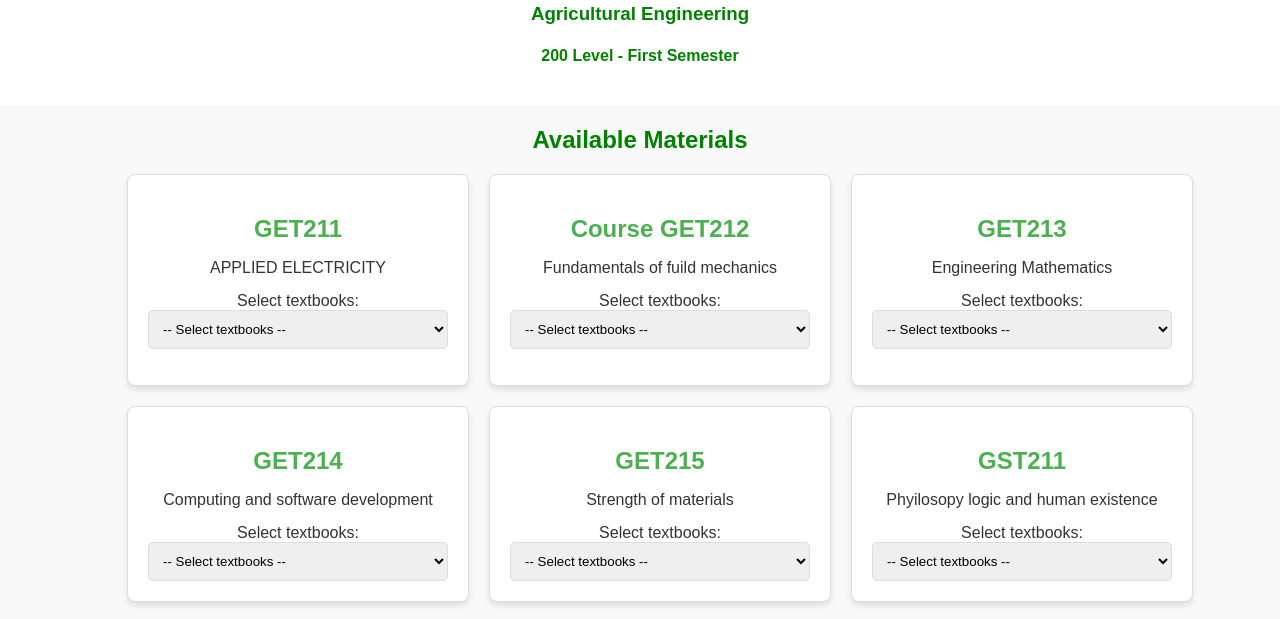
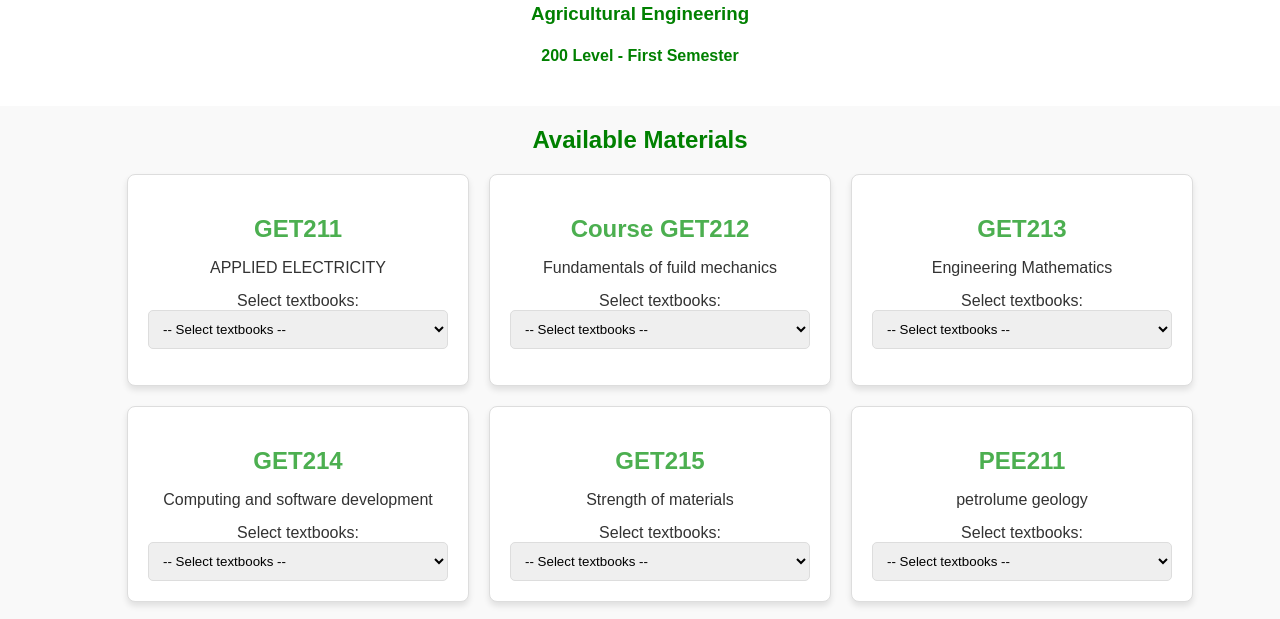
Before and after one commit to NUESAuniuyo/faculty-elibrary-, a plain HTML site: page Pet_Yr2_200L/200level_firstsemesterpetroleum.html in a window 1280 px wide. Shown: the part 255-874 px from the top of the page. Drawn offline with Linux system fonts and the light colour scheme; files whose address does not match are found by name.

Commit message:
Update 200level_firstsemesterpetroleum.html

```diff
--- a/Pet_Yr2_200L/200level_firstsemesterpetroleum.html
+++ b/Pet_Yr2_200L/200level_firstsemesterpetroleum.html
@@ -116,6 +116,19 @@
                         </select>
                       </div>
 
+
+                    <div class="course-card">
+                      <h2>PEE211</h2>
+                      <p>petrolume geology</p>
+                      <form id="petrolume geology">
+                        <label for="textbooks">Select textbooks:</label>
+                        <select onchange="location=this.value">
+                          <option value="">-- Select textbooks --</option>
+                      <option value="https://drive.google.com/file/d/1fcbJEcAmEGrQvhn_hLV-qs9xuW-EKAT_/view?usp=drive_link">PETROLEUM GEOLOGY </option>
+                        </select>
+                      </div>
+
+
                       <div class="course-card">
                         <h2>GST211</h2>
                         <p>Phyilosopy logic and human existence</p>
```
